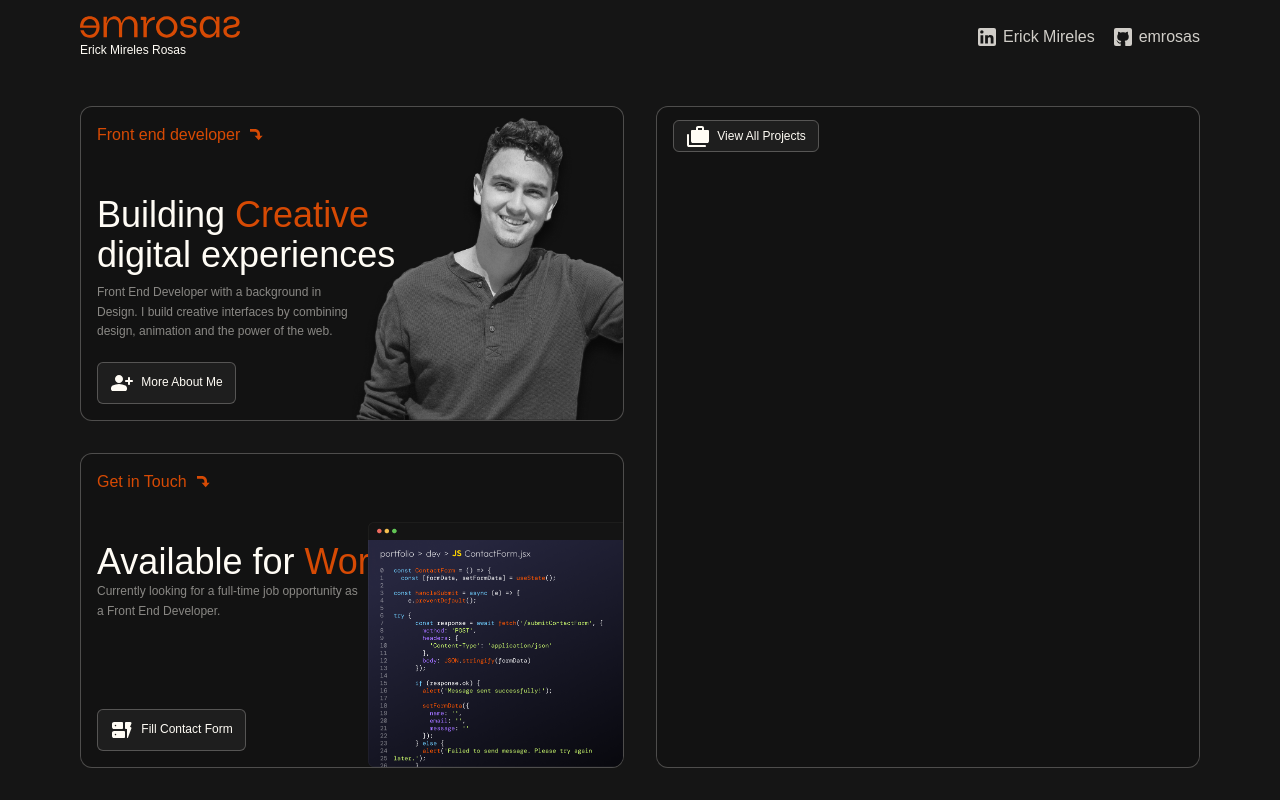
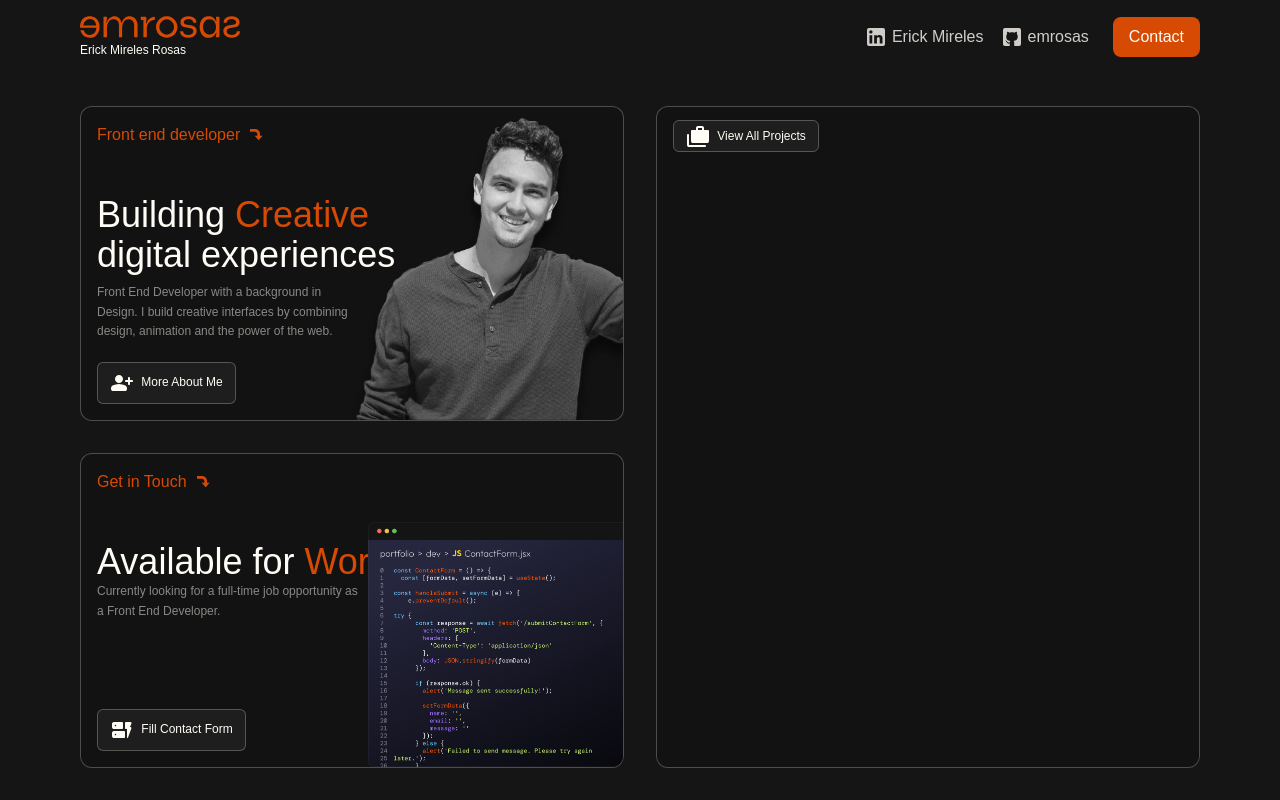
Before and after one commit to emrosas/emrosas, an Astro site: page / in a window 1280 px wide. Built offline with nearby package versions, Linux system fonts and the light colour scheme; Astro itself is replaced by a stand-in of ours; a web font is replaced by a local one.

Commit message:
Add header link to style later

```diff
--- a/src/components/Header.astro
+++ b/src/components/Header.astro
@@ -9,8 +9,11 @@ import emrosas from '../assets/emrosas.svg'
     <Image src={emrosas} alt="Logo" class="w-40"/>
     <h1 class="font-regular text-xs">Erick Mireles Rosas</h1>
   </a>
-  <ul class="flex gap-4 items-center">
-    <li><a href="https://www.linkedin.com/in/emrosas/" target="_blank" class="flex items-center gap-1 opacity-80 hover:opacity-100 transition"><Icon name="linkedIn"/>Erick Mireles</a></li>
-    <li><a href="https://github.com/emrosas" target="_blank" class="flex items-center gap-1 opacity-80 hover:opacity-100 transition"><Icon name="github"/>emrosas</a></li>
-  </ul>
+  <div class="flex gap-6 items-center">
+    <ul class="flex gap-4 items-center">
+      <li><a href="https://www.linkedin.com/in/emrosas/" target="_blank" class="flex items-center gap-1 opacity-80 hover:opacity-100 transition"><Icon name="linkedIn"/>Erick Mireles</a></li>
+      <li><a href="https://github.com/emrosas" target="_blank" class="flex items-center gap-1 opacity-80 hover:opacity-100 transition"><Icon name="github"/>emrosas</a></li>
+    </ul>
+    <a href="/contact" class="px-4 py-2 text-light-1 bg-brand-1 rounded-lg">Contact</a>
+  </div>
 </header>
```
